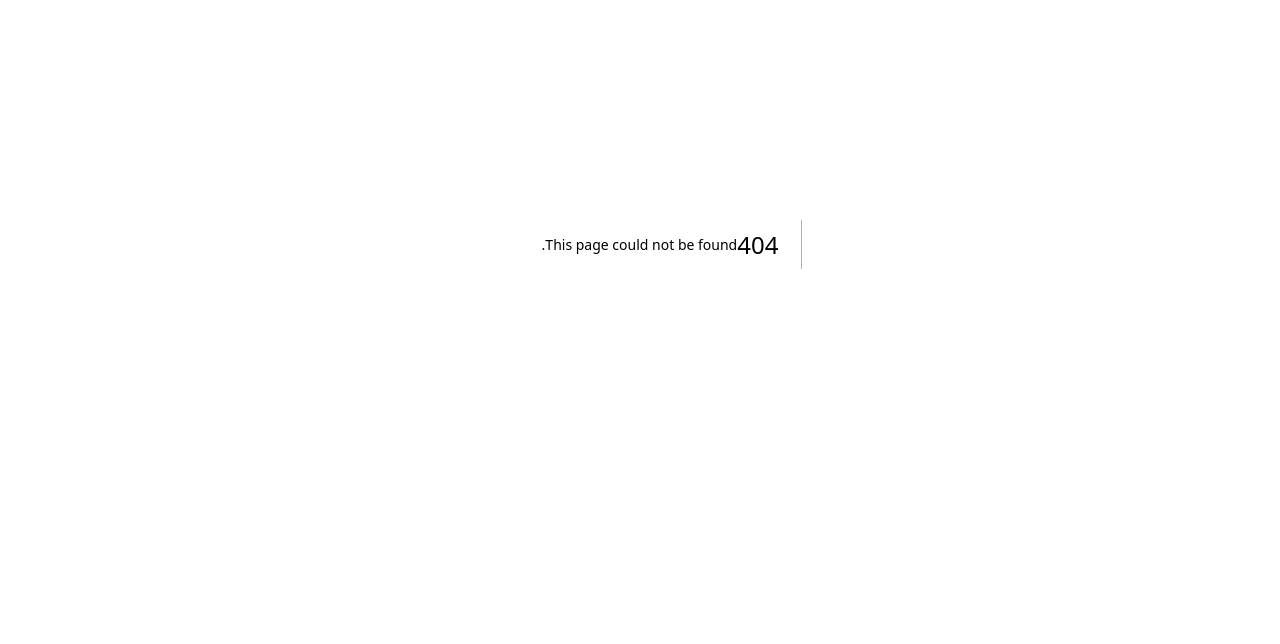
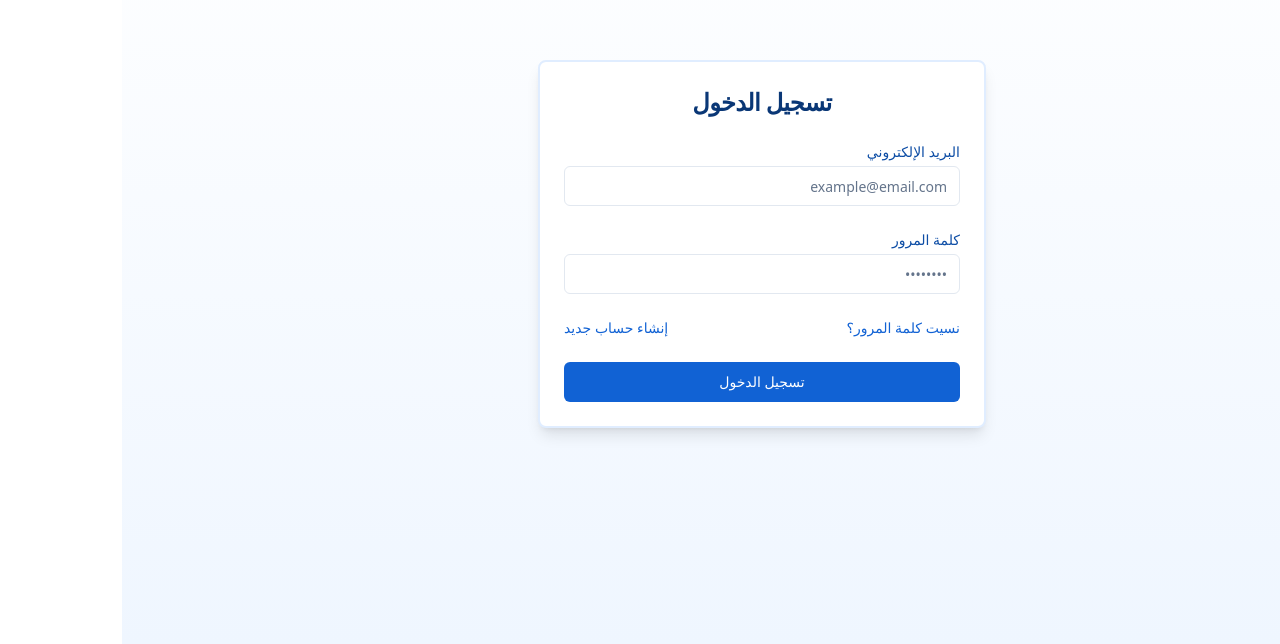
Before and after one commit to Ibrahim-Hurubi/modaqqeq-site, a Next.js app: page /app/login in a window 1280 px wide. Before the commit this address had no page. Shown: the part 156-800 px from the top of the page. Built offline with nearby package versions, Linux system fonts and the light colour scheme.

Commit message:
تعديل جديد

```diff
--- /dev/null
+++ b/app/app/login/page.tsx
@@ -0,0 +1,45 @@
+// components/login.tsx
+
+"use client"
+
+import { Button } from "@/components/ui/button"
+import { Input } from "@/components/ui/input"
+import { Card, CardContent, CardHeader, CardTitle } from "@/components/ui/card"
+import Link from "next/link"
+
+export default function Login() {
+  return (
+    <section className="min-h-screen flex items-center justify-center bg-gradient-to-b from-white to-blue-50 py-16 px-4">
+      <Card className="w-full max-w-md shadow-lg border-2 border-navy-100">
+        <CardHeader>
+          <CardTitle className="text-center text-navy-800 text-2xl">تسجيل الدخول</CardTitle>
+        </CardHeader>
+        <CardContent>
+          <form className="space-y-6">
+            <div>
+              <label className="block text-sm text-navy-700 mb-1">البريد الإلكتروني</label>
+              <Input type="email" placeholder="example@email.com" className="text-right" />
+            </div>
+            <div>
+              <label className="block text-sm text-navy-700 mb-1">كلمة المرور</label>
+              <Input type="password" placeholder="••••••••" className="text-right" />
+            </div>
+
+            <div className="flex justify-between text-sm text-gray-600">
+              <Link href="/forgot-password" className="hover:underline text-navy-600">
+                نسيت كلمة المرور؟
+              </Link>
+              <Link href="/register" className="hover:underline text-navy-600">
+                إنشاء حساب جديد
+              </Link>
+            </div>
+
+            <Button className="w-full bg-navy-600 hover:bg-navy-700 text-white mt-4">
+              تسجيل الدخول
+            </Button>
+          </form>
+        </CardContent>
+      </Card>
+    </section>
+  )
+}
--- /dev/null
+++ b/components/login.tsx
@@ -0,0 +1,34 @@
+// components/login.tsx
+
+"use client"
+
+import { Button } from "@/components/ui/button"
+import { Input } from "@/components/ui/input"
+import { Card, CardContent, CardHeader, CardTitle } from "@/components/ui/card"
+
+export default function Login() {
+  return (
+    <section className="min-h-screen flex items-center justify-center bg-gradient-to-b from-white to-blue-50 py-16 px-4">
+      <Card className="w-full max-w-md shadow-lg border-2 border-navy-100">
+        <CardHeader>
+          <CardTitle className="text-center text-navy-800 text-2xl">تسجيل الدخول</CardTitle>
+        </CardHeader>
+        <CardContent>
+          <form className="space-y-6">
+            <div>
+              <label className="block text-sm text-navy-700 mb-1">البريد الإلكتروني</label>
+              <Input type="email" placeholder="example@email.com" className="text-right" />
+            </div>
+            <div>
+              <label className="block text-sm text-navy-700 mb-1">كلمة المرور</label>
+              <Input type="password" placeholder="••••••••" className="text-right" />
+            </div>
+            <Button className="w-full bg-navy-600 hover:bg-navy-700 text-white">
+              تسجيل الدخول
+            </Button>
+          </form>
+        </CardContent>
+      </Card>
+    </section>
+  )
+}
```
